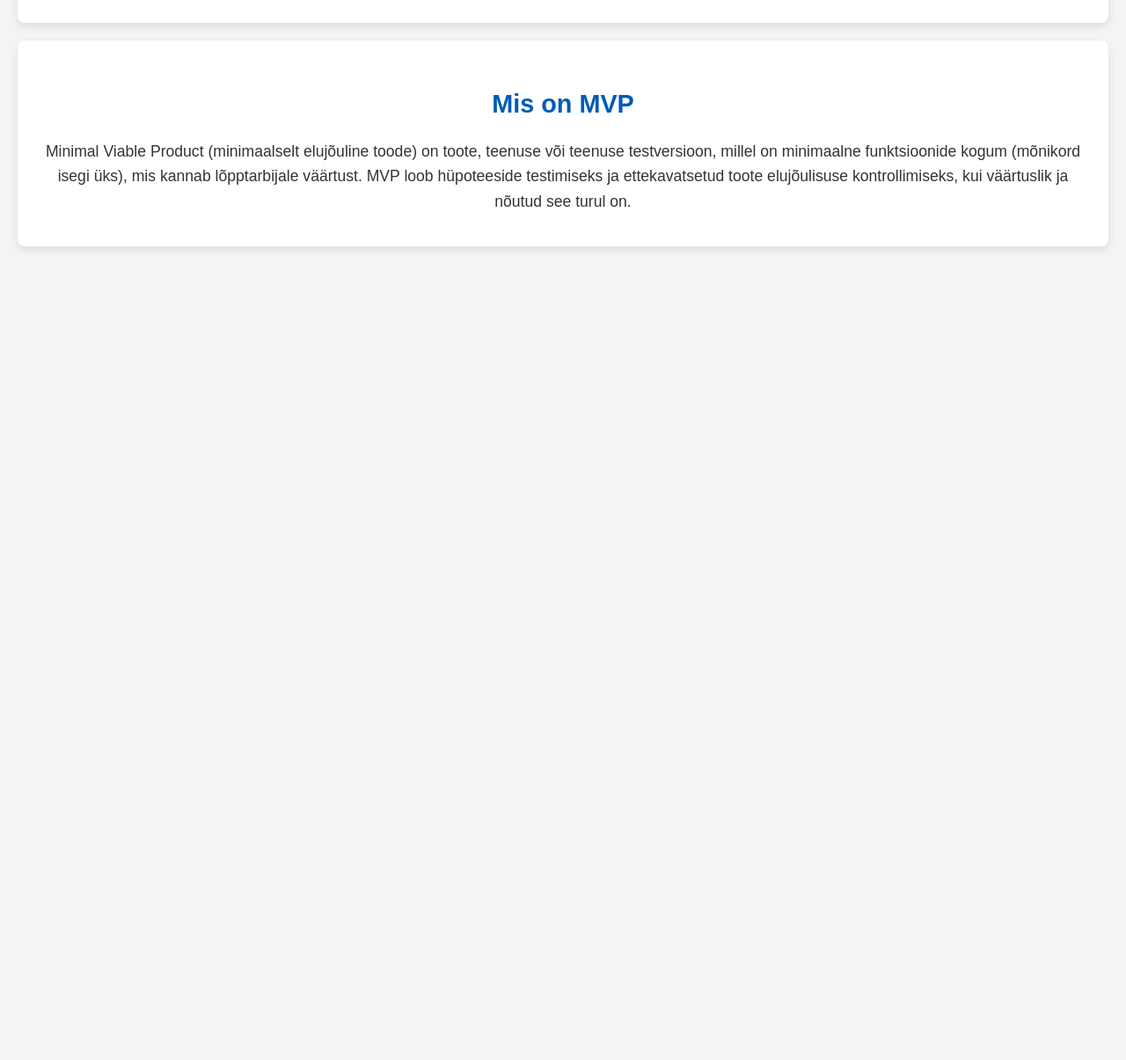
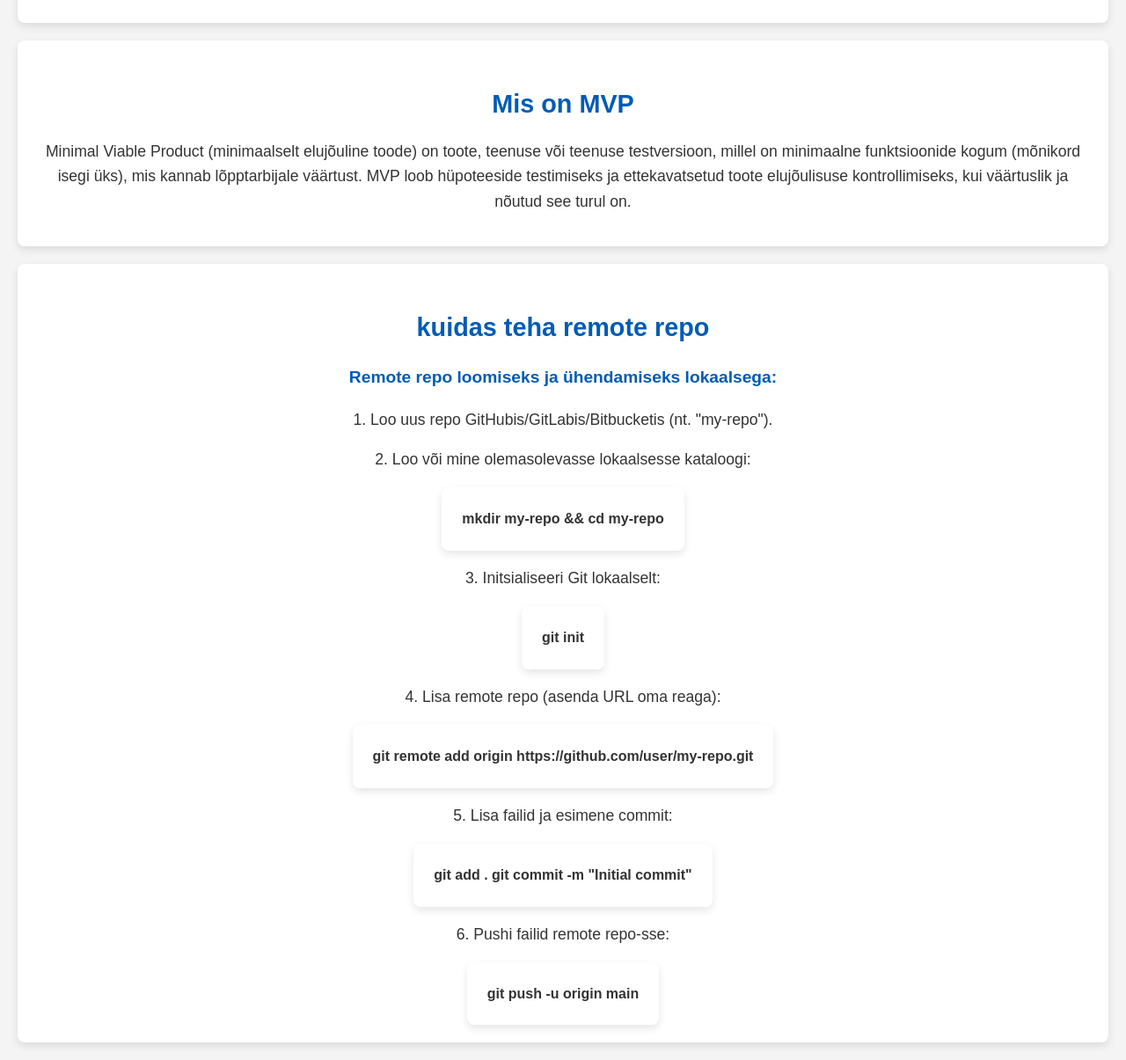
Before and after one commit to tugosera/Erik-veebileht, a plain HTML site: page index.html in a window 1280 px wide. Shown: the part 1625-2830 px from the top of the page at 88% size. Before the commit the page ends 1925 px from the top, so only its background shows below. Drawn offline with Linux system fonts and the light colour scheme.

Commit message:
Add files via upload

```diff
--- a/index.html
+++ b/index.html
@@ -44,5 +44,42 @@
     <p>Minimal Viable Product (minimaalselt elujõuline toode) on toote, teenuse või teenuse testversioon, millel on minimaalne funktsioonide kogum (mõnikord isegi üks), mis kannab lõpptarbijale väärtust.
         MVP loob hüpoteeside testimiseks ja ettekavatsetud toote elujõulisuse kontrollimiseks, kui väärtuslik ja nõutud see turul on.</p>
 </div>
+<div>
+    <h2>kuidas teha remote repo</h2>
+    <h4>Remote repo loomiseks ja ühendamiseks lokaalsega:</h4>
+    <p>1. Loo uus repo GitHubis/GitLabis/Bitbucketis (nt. "my-repo").</p>
+    <p>2. Loo või mine olemasolevasse lokaalsesse kataloogi:</p>
+    <table>
+        <tr>
+            <th>mkdir my-repo && cd my-repo</th>
+        </tr>
+    </table>
+    <p>3. Initsialiseeri Git lokaalselt:</p>
+    <table>
+        <tr>
+            <th>git init</th>
+        </tr>
+    </table>
+    <p>4. Lisa remote repo (asenda URL oma reaga):</p>
+    <table>
+        <tr>
+            <th>git remote add origin https://github.com/user/my-repo.git</th>
+        </tr>
+    </table>
+    <p>5. Lisa failid ja esimene commit:</p>
+    <table>
+        <tr>
+            <th>git add .
+                git commit -m "Initial commit"</th>
+        </tr>
+    </table>
+    <p>6. Pushi failid remote repo-sse:</p>
+    <table>
+        <tr>
+            <th>git push -u origin main</th>
+        </tr>
+    </table>
+
+</div>
 </body>
 </html>
--- a/style.css
+++ b/style.css
@@ -17,7 +17,7 @@ h1 {
     margin-bottom: 0.5em;
 }
 
-h2, h3 {
+h2, h3, h4 {
     color: #005bb5;
     margin-top: 1em;
     margin-bottom: 0.5em;
@@ -29,6 +29,9 @@ h2 {
 
 h3 {
     font-size: 1.5em;
+}
+h4 {
+    font-size: 1.2em;
 }
 
 /* Изображения */
@@ -74,6 +77,16 @@ div {
     border-radius: 8px;
     box-shadow: 0 4px 10px rgba(0, 0, 0, 0.1);
 }
+table {
+    padding: 20px;
+    margin: auto;
+    background-color: #fff;
+    border-radius: 8px;
+    box-shadow: 0 4px 10px rgba(0, 0, 0, 0.1);
+}
+td, th {
+
+}
 
 div p {
     font-size: 1.1em;
```
